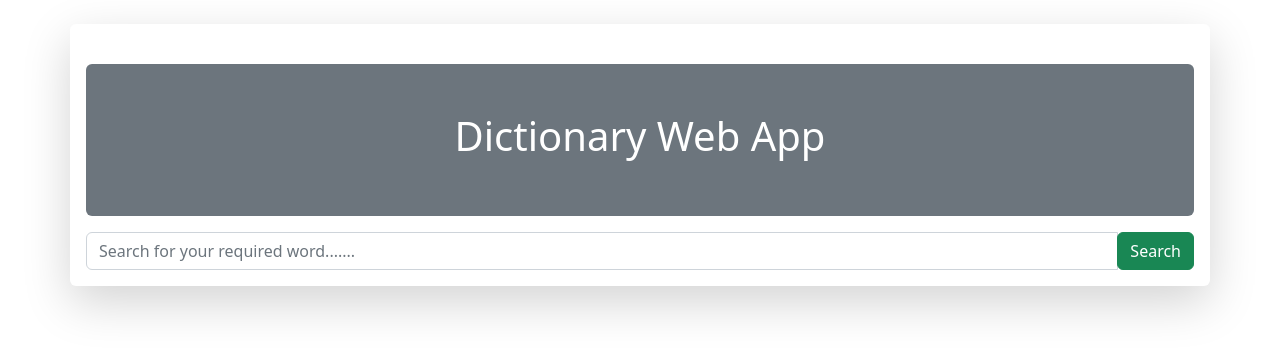
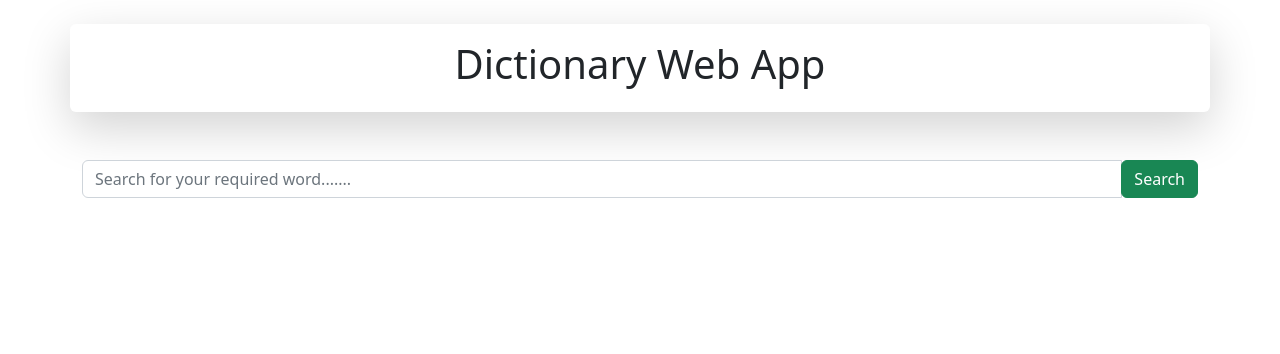
Before and after one commit to sai-vamshi-b/Dictionary_Application, a Django app: page / in a window 1280 px wide. Shown: the top 354 px of the page. Run offline with Django 4.2, Linux system fonts and the light colour scheme.

Commit message:
Update base.html

```diff
--- a/dictionary/templates/dictionary/base.html
+++ b/dictionary/templates/dictionary/base.html
@@ -13,7 +13,7 @@
     <div class="container mt-4">
         <div class="row">
             <div class="shadow-lg p-3 mb-5 bg-body rounded">
-                <div class="mt-4 p-5 bg-secondary text-white rounded mb-3">
+
                     <h1><center>Dictionary Web App</center></h1>
                 </div>
 
```
